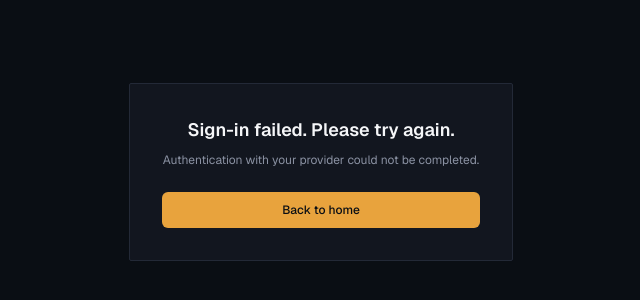
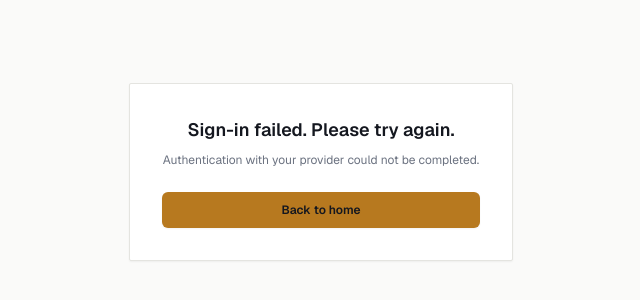
Before and after one commit to vivekcode12345/DealDrop, a Next.js app: page /auth-error in a window 1280 px wide. Shown: the part 228-528 px from the top of the page, without its empty margins (319-959 px from the left). Built offline with nearby package versions, Linux system fonts and the light colour scheme.

Commit message:
Switch to light premium theme, fix navbar logo and styling

```diff
--- a/app/auth-error/page.jsx
+++ b/app/auth-error/page.jsx
@@ -2,17 +2,17 @@ import Link from "next/link";
 
 export default function AuthError() {
   return (
-    <main className="min-h-screen bg-[#0A0E14] text-[#F5F6F8] flex flex-col items-center justify-center gap-4 px-4 text-center">
-      <div className="border border-[#232937] bg-[#12161F] rounded-sm p-8 max-w-sm w-full">
-        <h1 className="text-lg font-semibold text-[#F5F6F8] mb-2">
+    <main className="min-h-screen bg-[#FAFAF9] text-[#14171F] flex flex-col items-center justify-center gap-4 px-4 text-center">
+      <div className="border border-[#E4E4E0] bg-[#FFFFFF] rounded-sm p-8 max-w-sm w-full shadow-xs">
+        <h1 className="text-lg font-semibold text-[#14171F] mb-2">
           Sign-in failed. Please try again.
         </h1>
-        <p className="text-xs text-[#8B92A3] mb-6">
+        <p className="text-xs text-[#6B7280] mb-6">
           Authentication with your provider could not be completed.
         </p>
         <Link
           href="/"
-          className="inline-flex items-center justify-center w-full h-9 rounded-md bg-[#E8A33D] hover:bg-[#d49231] text-[#0A0E14] font-medium text-xs transition-colors"
+          className="inline-flex items-center justify-center w-full h-9 rounded-md bg-[#B7791F] hover:bg-[#9f6919] text-[#14171F] font-semibold text-xs transition-colors shadow-xs"
         >
           Back to home
         </Link>
--- a/app/globals.css
+++ b/app/globals.css
@@ -45,26 +45,26 @@
 }
 
 :root {
-  /* DealDrop Design System - Dark First Palette */
-  --background: #0A0E14;
-  --foreground: #F5F6F8;
-  --card: #12161F;
-  --card-foreground: #F5F6F8;
-  --popover: #12161F;
-  --popover-foreground: #F5F6F8;
-  --primary: #E8A33D;
-  --primary-foreground: #0A0E14;
-  --secondary: #181E2A;
-  --secondary-foreground: #F5F6F8;
-  --muted: #181E2A;
-  --muted-foreground: #8B92A3;
-  --accent: #181E2A;
-  --accent-foreground: #E8A33D;
+  /* DealDrop Design System - Light Premium Palette */
+  --background: #FAFAF9;
+  --foreground: #14171F;
+  --card: #FFFFFF;
+  --card-foreground: #14171F;
+  --popover: #FFFFFF;
+  --popover-foreground: #14171F;
+  --primary: #B7791F;
+  --primary-foreground: #14171F;
+  --secondary: #F4F4F2;
+  --secondary-foreground: #14171F;
+  --muted: #F4F4F2;
+  --muted-foreground: #6B7280;
+  --accent: #F4F4F2;
+  --accent-foreground: #B7791F;
   --destructive: #EF4444;
-  --border: #232937;
-  --input: #232937;
-  --ring: #E8A33D;
-  --success: #22C55E;
+  --border: #E4E4E0;
+  --input: #E4E4E0;
+  --ring: #B7791F;
+  --success: #16A34A;
 
   /* Radius tokens: sharp corners for panels/cards, rounded-md for interactive inputs */
   --radius: 0.375rem;
@@ -73,19 +73,19 @@
   --radius-lg: 0.375rem;
   --radius-xl: 0.5rem;
 
-  --chart-1: #E8A33D;
-  --chart-2: #22C55E;
-  --chart-3: #60A5FA;
-  --chart-4: #8B92A3;
-  --chart-5: #F5F6F8;
-  --sidebar: #0A0E14;
-  --sidebar-foreground: #F5F6F8;
-  --sidebar-primary: #E8A33D;
-  --sidebar-primary-foreground: #0A0E14;
-  --sidebar-accent: #181E2A;
-  --sidebar-accent-foreground: #E8A33D;
-  --sidebar-border: #232937;
-  --sidebar-ring: #E8A33D;
+  --chart-1: #B7791F;
+  --chart-2: #16A34A;
+  --chart-3: #2563EB;
+  --chart-4: #6B7280;
+  --chart-5: #14171F;
+  --sidebar: #FAFAF9;
+  --sidebar-foreground: #14171F;
+  --sidebar-primary: #B7791F;
+  --sidebar-primary-foreground: #14171F;
+  --sidebar-accent: #F4F4F2;
+  --sidebar-accent-foreground: #B7791F;
+  --sidebar-border: #E4E4E0;
+  --sidebar-ring: #B7791F;
 }
 
 @layer base {
@@ -95,6 +95,6 @@
   body {
     background-color: var(--background);
     color: var(--foreground);
-    color-scheme: dark;
+    color-scheme: light;
   }
 }
--- a/app/layout.js
+++ b/app/layout.js
@@ -24,7 +24,7 @@ export default function RootLayout({ children }) {
       <body className="min-h-screen font-sans antialiased">
         {children}
 
-        <Toaster richColors theme="dark" />
+        <Toaster richColors theme="light" />
       </body>
     </html>
   );
--- a/components/AddProductForm.jsx
+++ b/components/AddProductForm.jsx
@@ -48,7 +48,7 @@ export default function AddProductForm({ user }) {
             value={url}
             onChange={(e) => setUrl(e.target.value)}
             placeholder={INPUT_PLACEHOLDER}
-            className="h-10 text-sm bg-[#12161F] border-[#232937] text-[#F5F6F8] placeholder:text-[#8B92A3] focus-visible:border-[#E8A33D] focus-visible:ring-[#E8A33D]/20 rounded-md"
+            className="h-10 text-sm bg-[#FFFFFF] border-[#E4E4E0] text-[#14171F] placeholder:text-[#6B7280] focus-visible:border-[#B7791F] focus-visible:ring-[#B7791F]/20 rounded-md shadow-xs"
             required
             disabled={loading}
           />
@@ -56,11 +56,11 @@ export default function AddProductForm({ user }) {
           <Button
             type="submit"
             disabled={loading}
-            className="bg-[#E8A33D] hover:bg-[#d49231] text-[#0A0E14] font-medium h-10 px-5 rounded-md shrink-0 transition-colors"
+            className="bg-[#B7791F] hover:bg-[#9f6919] text-[#14171F] font-semibold h-10 px-5 rounded-md shrink-0 transition-colors shadow-xs"
           >
             {loading ? (
               <>
-                <Loader2 className="mr-2 h-4 w-4 animate-spin text-[#0A0E14]" />
+                <Loader2 className="mr-2 h-4 w-4 animate-spin text-[#14171F]" />
                 Adding...
               </>
             ) : (
--- a/components/AuthButton.jsx
+++ b/components/AuthButton.jsx
@@ -16,9 +16,9 @@ export default function AuthButton({ user }) {
           variant="outline"
           size="sm"
           type="submit"
-          className="gap-1.5 h-8 text-xs border-[#232937] bg-[#12161F] text-[#8B92A3] hover:text-[#F5F6F8] hover:bg-[#181E2A] rounded-md font-sans"
+          className="gap-1.5 h-8 text-xs border-[#E4E4E0] bg-[#FFFFFF] text-[#14171F] hover:bg-[#F4F4F2] hover:text-[#14171F] rounded-md font-sans shadow-xs transition-colors"
         >
-          <LogOut className="w-3.5 h-3.5" />
+          <LogOut className="w-3.5 h-3.5 text-[#6B7280]" />
           Sign Out
         </Button>
       </form>
@@ -29,11 +29,11 @@ export default function AuthButton({ user }) {
     <>
       <Button
         onClick={() => setShowAuthModal(true)}
-        variant="default"
+        variant="outline"
         size="sm"
-        className="bg-[#E8A33D] hover:bg-[#d49231] text-[#0A0E14] font-medium h-8 text-xs px-3.5 gap-1.5 rounded-md"
+        className="gap-1.5 h-8 text-xs border-[#E4E4E0] bg-[#FFFFFF] text-[#14171F] hover:bg-[#F4F4F2] hover:text-[#14171F] px-3.5 rounded-md font-sans font-medium shadow-xs transition-colors"
       >
-        <LogIn className="w-3.5 h-3.5" />
+        <LogIn className="w-3.5 h-3.5 text-[#B7791F]" />
         Sign In
       </Button>
 
--- a/components/AuthModal.js
+++ b/components/AuthModal.js
@@ -26,12 +26,12 @@ export default function AuthModal({ isOpen, onClose }) {
 
   return (
     <Dialog open={isOpen} onOpenChange={onClose}>
-      <DialogContent className="sm:max-w-sm border-[#232937] bg-[#12161F] text-[#F5F6F8] rounded-sm p-6 shadow-2xl">
+      <DialogContent className="sm:max-w-sm border-[#E4E4E0] bg-[#FFFFFF] text-[#14171F] rounded-sm p-6 shadow-xl">
         <DialogHeader className="gap-1.5">
-          <DialogTitle className="text-base font-semibold text-[#F5F6F8]">
+          <DialogTitle className="text-base font-semibold text-[#14171F]">
             Sign in to DealDrop
           </DialogTitle>
-          <DialogDescription className="text-xs text-[#8B92A3]">
+          <DialogDescription className="text-xs text-[#6B7280]">
             Authenticate to store tracked items and receive price drop alerts.
           </DialogDescription>
         </DialogHeader>
@@ -40,7 +40,7 @@ export default function AuthModal({ isOpen, onClose }) {
           <Button
             onClick={handleGoogleLogin}
             variant="outline"
-            className="w-full gap-2.5 h-10 border-[#232937] bg-[#181E2A] text-[#F5F6F8] hover:bg-[#232937] hover:text-[#F5F6F8] rounded-md font-sans text-xs font-medium"
+            className="w-full gap-2.5 h-10 border-[#E4E4E0] bg-[#FAFAF9] text-[#14171F] hover:bg-[#F4F4F2] hover:text-[#14171F] rounded-md font-sans text-xs font-medium shadow-xs transition-colors"
           >
             <svg className="w-4 h-4 shrink-0" viewBox="0 0 24 24">
               <path
```
Also changed, not shown: app/page.jsx (+50 -53 lines), components/PriceChart.jsx (+18 -17 lines), components/ProductCard.jsx (+10 -10 lines).
